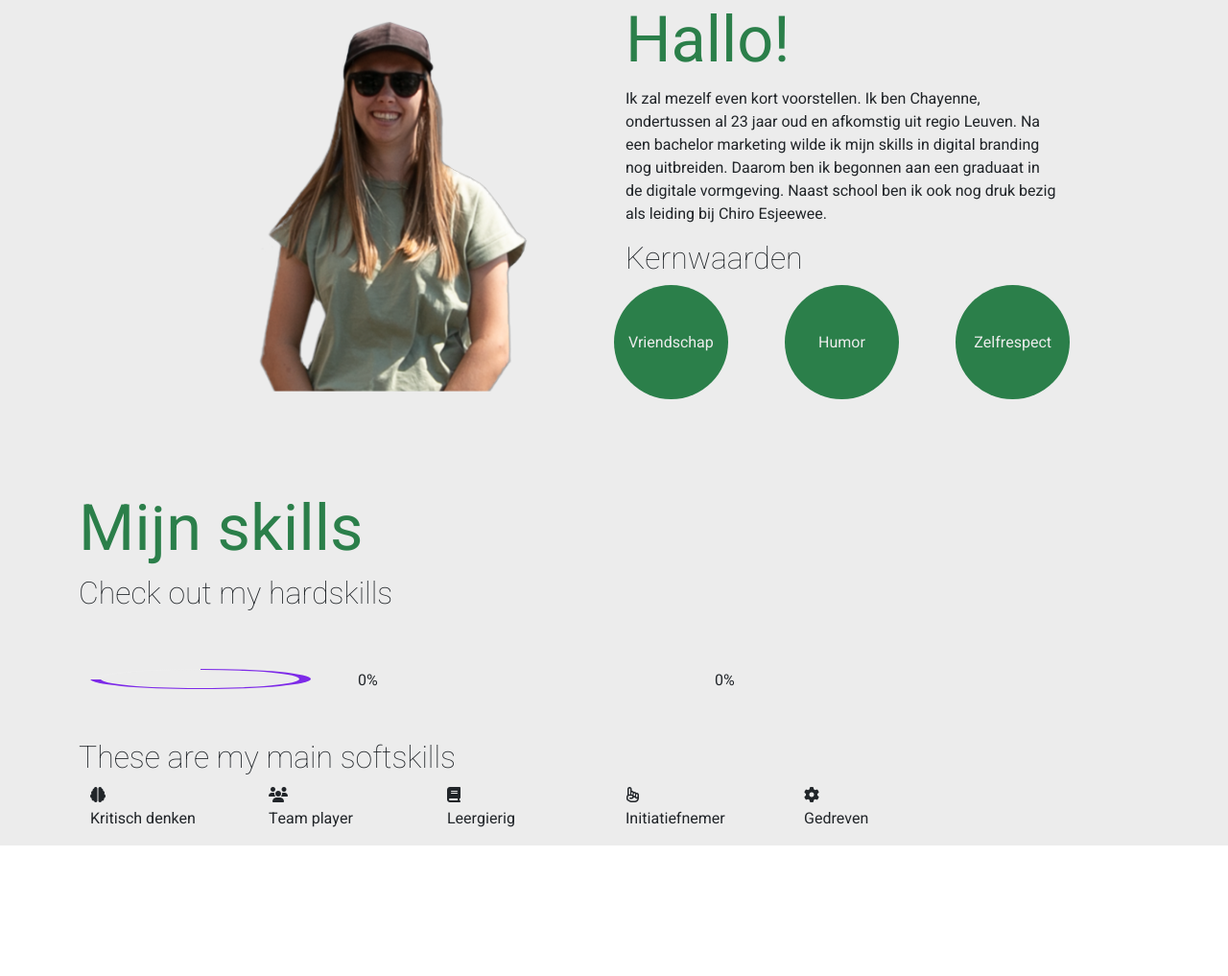
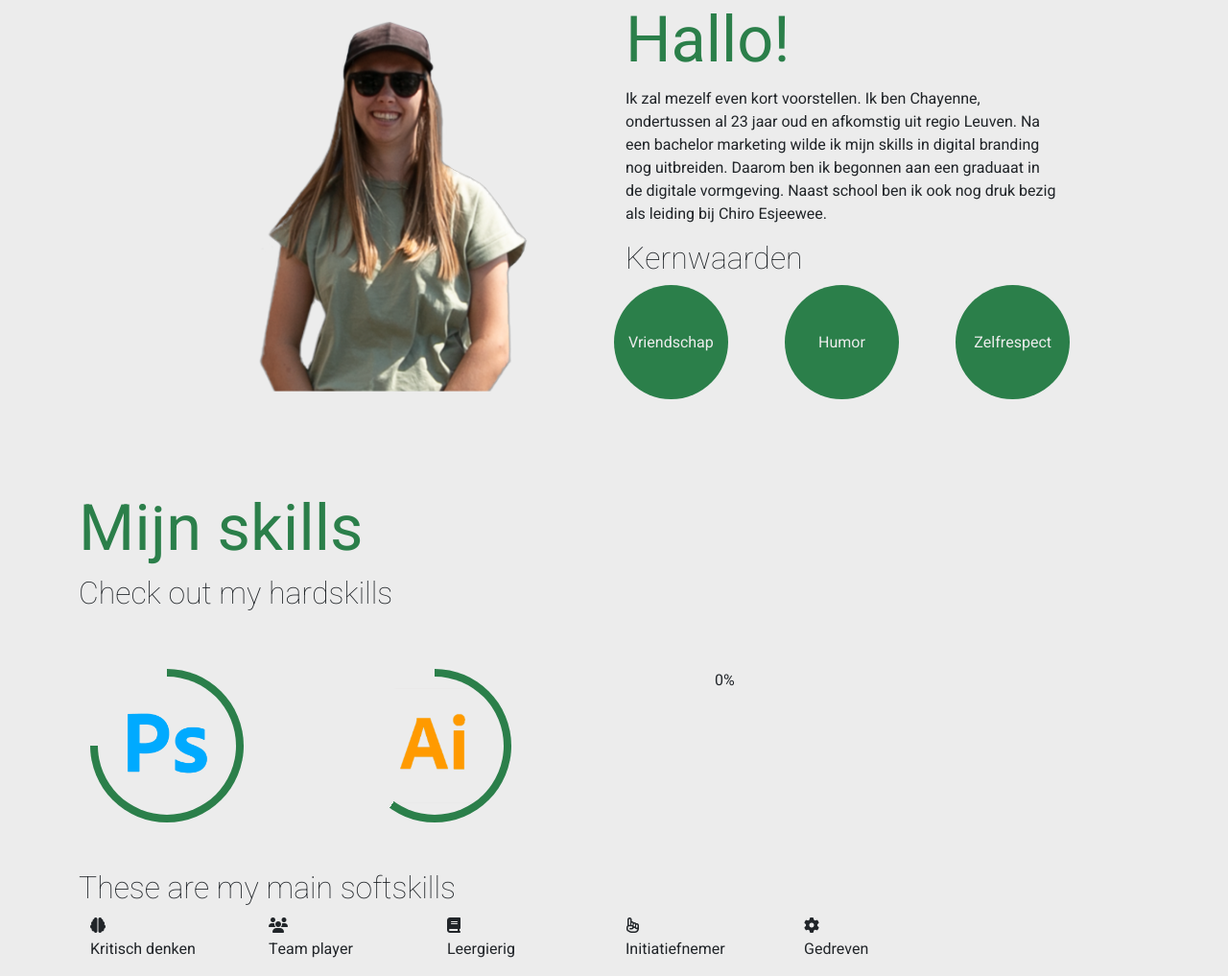
Before and after one commit to ChayenneLeys/WPL2_portfolio, a plain HTML site: page index.html in a window 1280 px wide. Shown: the part 741-1758 px from the top of the page at 96% size. Before the commit the page ends 1622 px from the top, so only its background shows below. Drawn offline with nearby package versions, Linux system fonts and the light colour scheme.

Commit message:
eprogressiecirkels skills

```diff
--- a/index.html
+++ b/index.html
@@ -53,6 +53,7 @@
                     <a href="#"><p>XD</p></a>
                     <a href="#wpl_1"><h2>WPL 1</h2></a>
                     <a href="#wpl_2"><h2>WPL 2</h2></a>
+                    <a href="#"><h2>Contact</h2></a>
                 </div>
             </div>
         </div>
@@ -92,7 +93,7 @@
                 <div class="skill_psd col-3">
                     <div class="psd_circular-progress">
                         <span class="psd_progress-value">0%</span>
-                        <img src="assets/psd.png">
+                        <!--<img src="assets/psd.png" alt="psd icoon">-->
                     </div>
                 </div>
                 <div class="skill_ai col-4">
--- a/script.js
+++ b/script.js
@@ -28,8 +28,8 @@ function closeDropdown(){
 }
 
 //-------------------------- MIJN SKILLS ------------------------------
-let circularProgress = document.querySelector(".psd_circular-progress"),
-    progressValue = document.querySelector(".psd_progress-value");
+let circularProgress = document.querySelectorAll(".psd_circular-progress")[0],
+    progressValue = document.querySelectorAll(".psd_progress-value")[0];
 progressValue.style.display= "none";
 
 let progressStartValue = 0,
@@ -40,9 +40,28 @@ let progress = setInterval(() => {
     progressStartValue++;
 
     progressValue.textContent = `${progressStartValue}%`
-    circularProgress.style.background = `conic-gradient(#7d2ae8 ${progressStartValue * 3.6}deg, #ededed 0deg)`
+    circularProgress.style.background = `conic-gradient(#2b7f4a ${progressStartValue * 3.6}deg, #ececec 0deg)`
 
     if(progressStartValue === progressEndValue){
         clearInterval(progress);
     }
 }, speed);
+
+let circularProgressAI = document.querySelectorAll(".ai_circular-progress")[0],
+    progressValueAI = document.querySelectorAll(".ai_progress-value")[0];
+progressValue.style.display= "none";
+
+let progressStartValueAI = 0,
+    progressEndValueAI = 60,
+    speedAI = 10;
+
+let progressAI = setInterval(() => {
+    progressStartValueAI++;
+
+    progressValueAI.textContent = `${progressStartValueAI}%`
+    circularProgressAI.style.background = `conic-gradient(#2b7f4a ${progressStartValue * 3.6}deg, #ececec 0deg)`
+
+    if(progressStartValueAI === progressEndValueAI){
+        clearInterval(progressAI);
+    }
+}, speedAI);
--- a/style.css
+++ b/style.css
@@ -162,7 +162,7 @@ main h2 {
 }
 
 /*----------------------- MIJN SKILLS --------------------------*/
-@import url('https://fonts.googleapis.com/css2?family=Poppins:wght@300;400;500;600;700&display=swap');
+
 
 .skill_psd, .skill_ai, .skill_xd{
     width: 100%;
@@ -174,10 +174,9 @@ main h2 {
 }
 .skill_psd .psd_circular-progress{
     position: relative;
-    height: 90%;
-    width: 90%;
+    height: 10rem;
+    width: 10rem;
     border-radius: 50%;
-    background: conic-gradient(#01bef5 3.6deg, #2b7f4a 0deg);
     display: flex;
     align-items: center;
     justify-content: center;
@@ -189,6 +188,31 @@ main h2 {
     width: 90%;
     border-radius: 50%;
     background-color: #ececec;
+    background-image: url("assets/psd.png");
+    background-position: center;
+    background-size: 70%;
+    background-repeat: no-repeat;
+}
+.skill_ai .ai_circular-progress{
+    position: relative;
+    height: 10rem;
+    width: 10rem;
+    border-radius: 50%;
+    display: flex;
+    align-items: center;
+    justify-content: center;
+}
+.skill_ai .ai_circular-progress::before{
+    content: "";
+    position: absolute;
+    height: 90%;
+    width: 90%;
+    border-radius: 50%;
+    background-color: #ececec;
+    background-image: url("assets/ai.png");
+    background-position: center;
+    background-size: 85%;
+    background-repeat: no-repeat;
 }
 
 /*----------------------- WPL 1 --------------------------*/
```
Also changed, not shown: assets/ai.png (added), assets/psd.png (added), assets/xd.png (added).
